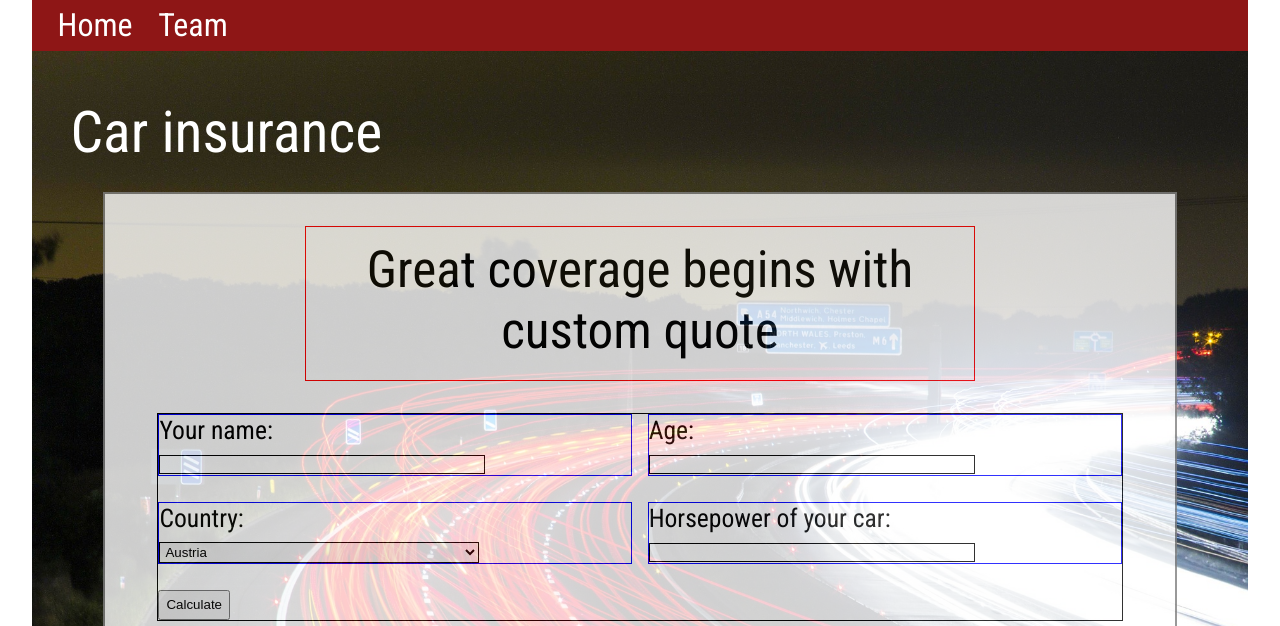
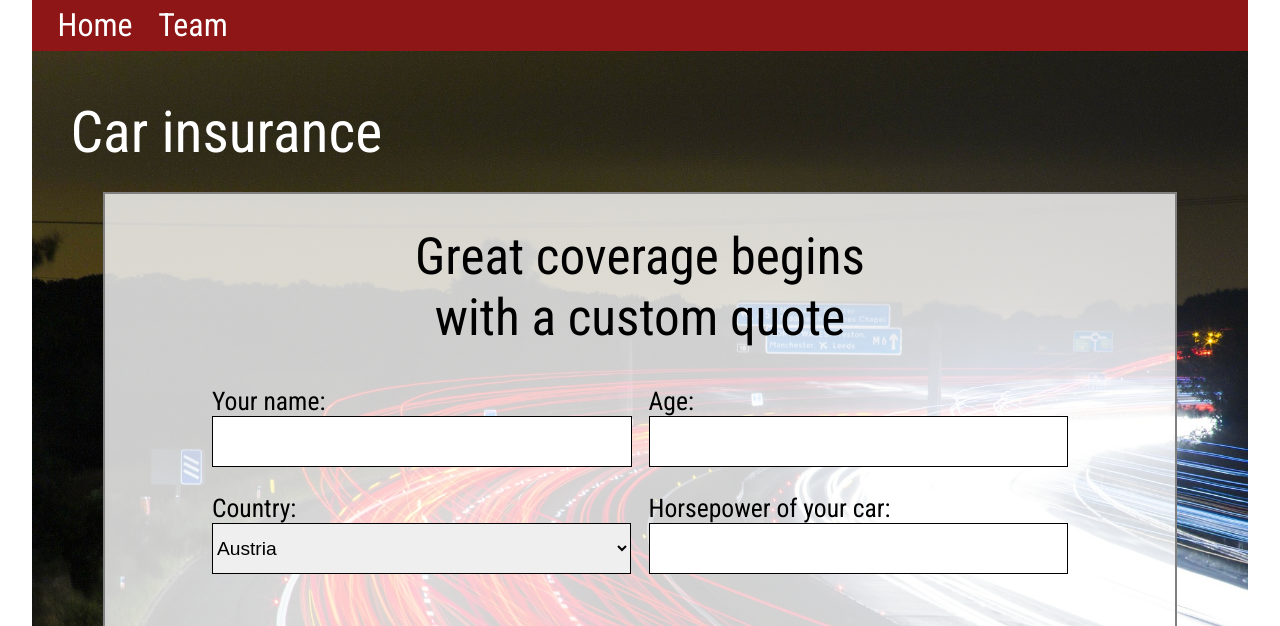
Before and after one commit to aliravn/CF-CR03-Valeria, a plain HTML site: page index.html in a window 1280 px wide. Shown: the part 154-780 px from the top of the page. Drawn offline with Linux system fonts and the light colour scheme.

Commit message:
fixed issue with input-fields opacity

```diff
--- a/css/style.sass
+++ b/css/style.sass
@@ -6,7 +6,6 @@ $h4-text-color: #525F87
 body
 	margin: 0 auto
 	width: 95%
-	max-width: 1300px
 	font-size: 2vw
 	font-family: 'Roboto Condensed', sans-serif
 /*==========================
@@ -128,8 +127,7 @@ h1, h2, h3, h4, p
 		margin-left: 3vw
 
 #form-container
-	background-color: white
-	opacity: 0.8
+	background-color: rgba(255, 255, 255, 0.8)
 	margin: 0 auto
 	width: 88%
 	height: 55vw
@@ -142,19 +140,16 @@ h1, h2, h3, h4, p
 
 #form-header
 	height: 10vw
-	border: 1px solid red
-	width: 60%
+	width: 50%
 	margin: 3% auto
-	padding: 1vw
 	h2
-		font-size: 4vw /*check font-size, jumping out of container when resized*/
+		font-size: 4vw
 		font-weight: normal
 		text-align: center
 
 
 #calculator
-	border: 1px solid black
-	width: 90%
+	width: 80%
 	display: flex
 	flex-wrap: wrap
 	justify-content: space-between
@@ -162,18 +157,33 @@ h1, h2, h3, h4, p
 .input-field-container
 	width: 49%
 	margin-bottom: 2vw
-	border: 1px solid blue
+	display: flex
+	flex-flow: column
+	span
+		width: 100%
 	input
-		width: 25vw
+		width: 99.6%
+		height: 3.85vw
+		border: 1px solid black
+		padding: 0
+	select
 		border: 1px	solid black
-	select
-		width: 25vw
-		border: 1px	solid black
-		padding: 1px
-
+		height: 4vw
+		font-size: 1.5vw
 
 #calc-btn
+	width: 49%
+	height: 5vw
+	margin: 0 auto
+	border-radius: 12px
+	font-size: 3vw
+	background-color: #339235
+	color: white
 	/*add color, dimensions, border-radius, text-color */
+
+#output
+	background-color: grey
+
 
 #main-up-text
 	margin: 1vw auto
--- a/index.html
+++ b/index.html
@@ -37,31 +37,37 @@
 <!-- FORM-CONTAINER in PROCESS -->
 			<div id="form-container">
 				<!-- h2 width 60% of form container to keep 2 lines -->
-				<div id="form-header"><h2>Great coverage begins with custom quote</h2></div>
+				<div id="form-header"><h2>Great coverage begins with a custom quote</h2></div>
 
 				<div id="calculator">
 					<div class="input-field-container">
-						<p>Your name:<p>
+						<span>Your name:</span>
 						<input type="text" id="name">
 					</div>
+
 					<div class="input-field-container">
-						<p>Age:</p>
+						<span>Age:</span>
 						<input type="text" id="age">
 					</div>
+
 					<div class="input-field-container">
-						<p>Country:</p>
+						<span>Country:</span>
 						<select id="country">
 							<option value="at">Austria</option>
 							<option value="hu">Hungary</option>
 							<option value="gr">Greece</option>
 			  			</select>
 			  		</div>
+
 			  		<div class="input-field-container">
-			  			<p>Horsepower of your car:</p>
+			  			<span>Horsepower of your car:</span>
 						<input type="text" id="hpower"><br>
 					</div>
 			  		<input type="submit" id="calc-btn" value="Calculate"><br>
 			  	</div>
+
+			  	<div id="output">Printed calculation goes here</div>
+
 			</div>
 
 			<div id="main-up-text">
```
Also changed, not shown: css/style.css, 1 other file.
